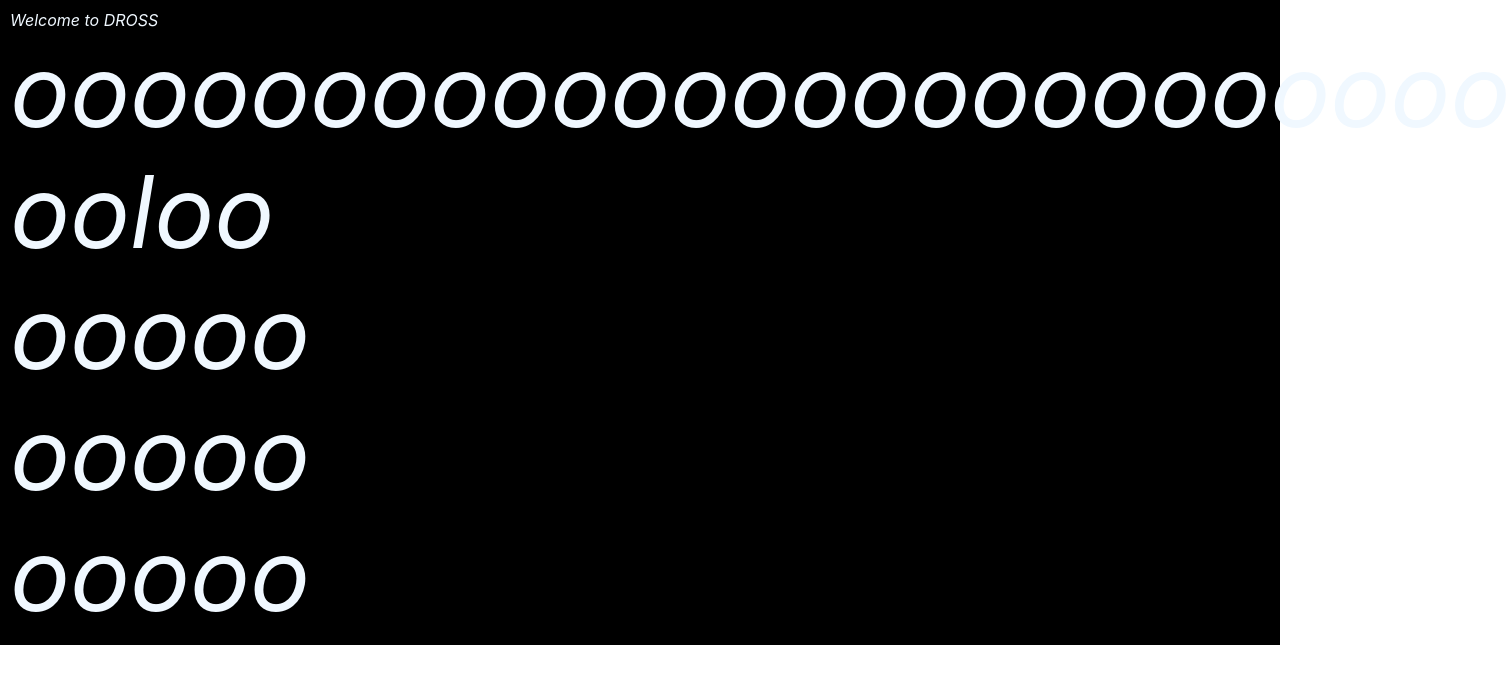
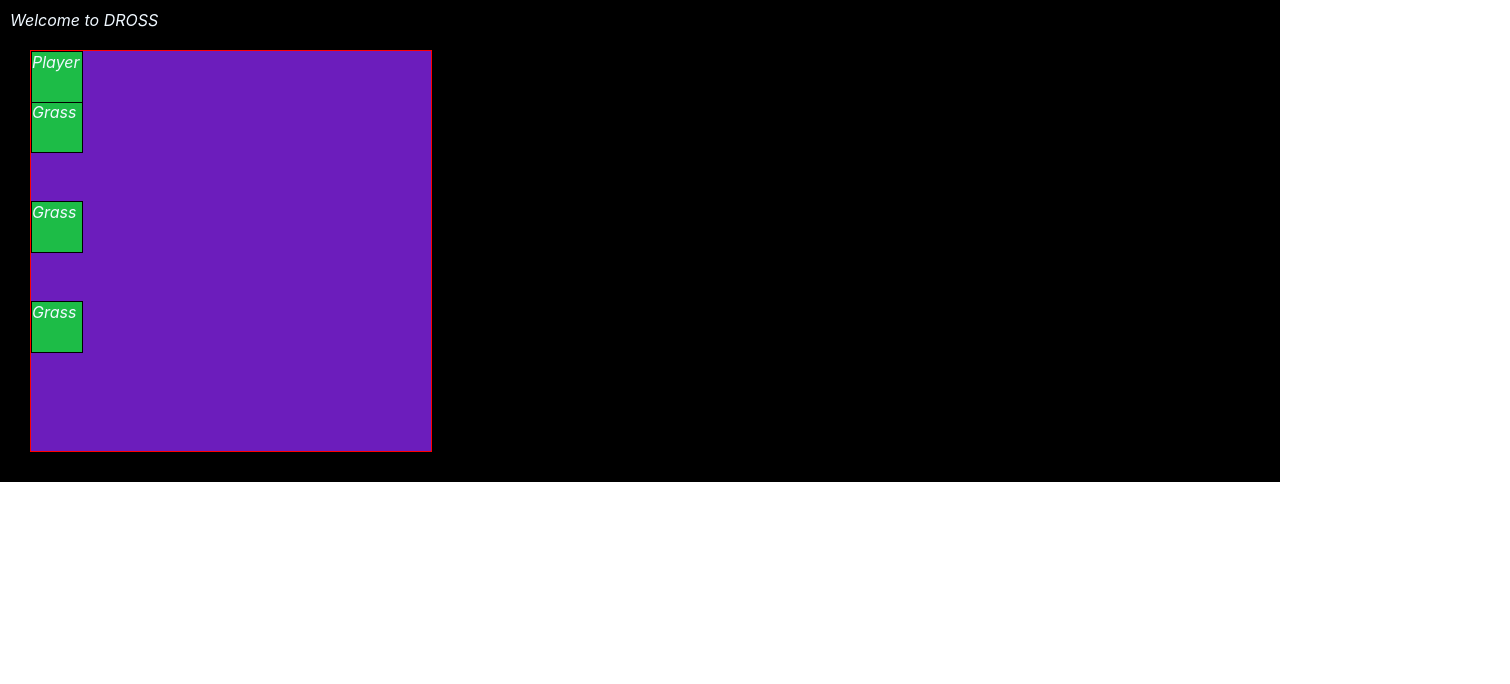
Before and after one commit to Bailey-Francis/Dross, a React (Create React App) app: page / in a window 1280 px wide. Shown: the top 684 px of the page, 1510 px wide, since content can reach past the window. Built offline with nearby package versions, Linux system fonts and the light colour scheme.

Commit message:
Fri Feb 17 17:47:43 PST 2023

```diff
--- a/src/App.tsx
+++ b/src/App.tsx
@@ -1,5 +1,6 @@
 import { useState } from "react";
-import { determineLocation, Player, addPlayer, getStartingMap } from "./map";
+import { MapComponent } from "./components/Map";
+import { Player, addPlayer, getStartingMap } from "./map";
 
 function PageWrapper( props : { children: React.ReactNode } ) {
     return <div className="page-wrapper">
@@ -8,62 +9,37 @@ function PageWrapper( props : { children: React.ReactNode } ) {
     </div>
 }
 
-let player:Player = {
-    x:0,
-    y:0,
-}
-
-function InputBox() {
-    const [inputState, setInputState] = useState('')
-    return <div>
-        <div>{inputState}</div>
-        <input
-            type="text"
-            value={inputState}
-            onChange={e => setInputState(e.target.value)}
-        />
-    </div>
-}
-
 export default function App()  {
 
-    let [mapState, setMapState] = useState([...getStartingMap()])
+    let [playerPosition, setPlayerPosition] = useState([0,0])
 
     function determineMovement(key:string){
-        let this_tile:number[] = [player.x, player.y]
-        let next_tile:number[] = this_tile
-        if(key=="w" && player.y>0){
-            next_tile = [player.x,player.y-1]
+        if(key=="w"){
+            setPlayerPosition([playerPosition[0],playerPosition[1]-1])
         }
-        if(key=="d" && player.x<mapState[player.y].length-2){
-            next_tile = [player.x+1,player.y]
+        if(key=="d"){
+            setPlayerPosition([playerPosition[0]+1,playerPosition[1]])
         }
-        if(key=="a" && player.x>0){
-            next_tile = [player.x-1,player.y]
+        if(key=="a"){
+            setPlayerPosition([playerPosition[0]-1,playerPosition[1]])
         }
-        if(key=="s" && player.y<mapState.length-1){
-            next_tile = [player.x,player.y+1]
+        if(key=="s"){
+            setPlayerPosition([playerPosition[0],playerPosition[1]+1])
         }
-        if(mapState[next_tile[1]][next_tile[0]]=="o"){
-            setMapState(getStartingMap())
-            setMapState(addPlayer(next_tile))
-            player.x=next_tile[0]; player.y=next_tile[1]
-        }
-    }
-
-    function DrawMap() {
-        return<div className="map">
-        <div>{mapState[0]}</div>
-        <div>{mapState[1]}</div>
-        <div>{mapState[2]}</div>
-        <div>{mapState[3]}</div>
-        <div>{mapState[4]}</div>
-        </div>
     }
 
     return <PageWrapper>
         <div tabIndex={0} onKeyDown={e => determineMovement(e.key)}>
-            <DrawMap />
+            <MapComponent
+                mapSize={50}
+                tiles={[
+                    { x: 0, y: 0, render: () => <div>Grass</div> },
+                    { x: 0, y: 1, render: () => <div>Grass</div> },
+                    { x: 0, y: 3, render: () => <div>Grass</div> },
+                    { x: 0, y: 5, render: () => <div>Grass</div> },
+                    { x: playerPosition[0], y: playerPosition[1], render: () => <div>Player</div> },
+                ]}
+            />
         </div>
     </PageWrapper>
 }
--- /dev/null
+++ b/src/components/Map.tsx
@@ -0,0 +1,27 @@
+interface Tile {
+    x: number;
+    y: number;
+    render: () => JSX.Element;
+}
+
+interface MapProps {
+    mapSize: number;
+    tiles: Tile[]
+}
+
+export function MapComponent ( props : MapProps ) {
+
+    const buildTile = (tile: Tile) => {
+        const { x, y, render } = tile;
+        return <div className="tile" style={{ left: x*props.mapSize, top: y*props.mapSize }}>
+            {render()}
+        </div>
+    }
+
+    const tiles = props.tiles.map(buildTile);
+
+    return <div className="MapContainer">
+        {tiles}
+    </div>
+
+}
--- a/src/index.css
+++ b/src/index.css
@@ -1,4 +1,5 @@
 body {
+  overflow: hidden;
   margin: 0;
   font-family: -apple-system, BlinkMacSystemFont, 'Segoe UI', 'Roboto', 'Oxygen',
     'Ubuntu', 'Cantarell', 'Fira Sans', 'Droid Sans', 'Helvetica Neue',
@@ -27,3 +28,20 @@ code {
   color: aliceblue;
   font-style:italic
 }
+
+.MapContainer {
+  position: relative;
+  height: 400px;
+  width: 400px;
+  margin: 20px;
+  border: 1px solid red;
+  background-color: rgb(108, 29, 188);
+}
+
+.tile {
+  position: absolute;
+  width: 50px;
+  height: 50px;
+  background-color: rgb(29, 188, 71);
+  border: 1px solid black;
+}
--- a/src/map.ts
+++ b/src/map.ts
@@ -33,5 +33,15 @@ export function addPlayer(toTile:number[]){
     //alert (reference_map.toString())
     let x1:number = toTile[0]; let y1:number = toTile[1]
     reference_map[y1][x1] = 'x'
+    for (let y:number = 0; y<reference_map.length; y++){
+        for (let x:number = 0; x<reference_map[y].length; x++){
+            if (reference_map[y][x]=='x' && (x!=x1 || y!=y1)){
+                reference_map[y][x] = 'o'
+            }
+        }
+    }
     return reference_map
 }
+
+
+////
```
Also changed, not shown: src/test.ts (added, +42 -0 lines).
